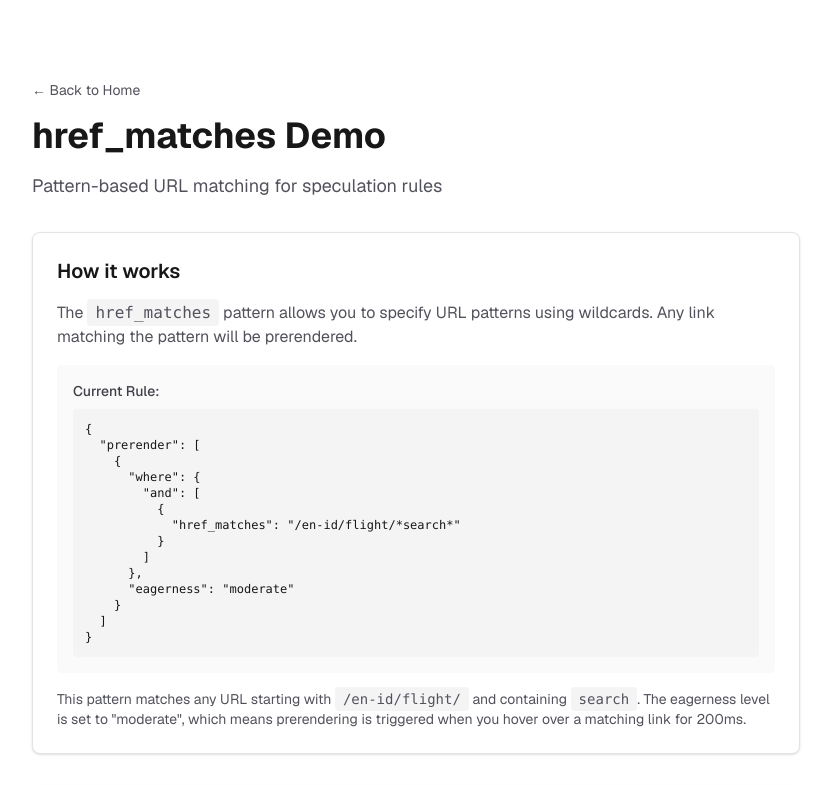
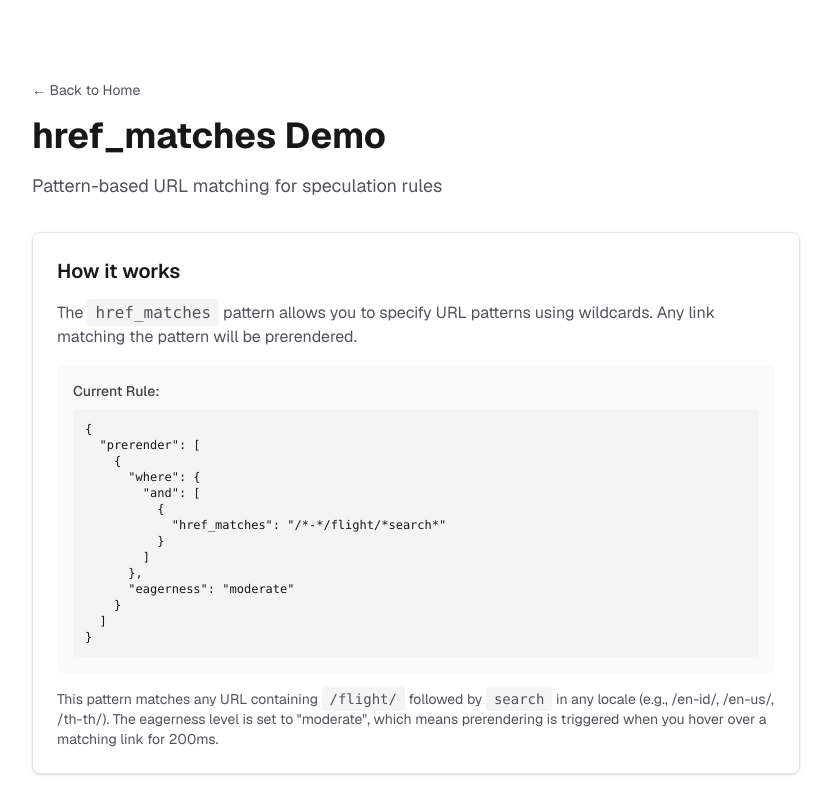
Before and after one commit to teszerrakt/speculation-rule, a Next.js app: page /demo/href-matches in a window 1280 px wide. Shown: the top 785 px of the page, without its empty margins (224-1055 px from the left). Built offline with nearby package versions, Linux system fonts and the light colour scheme.

Commit message:
Update href_matches pattern to support any locale in flight search

```diff
--- a/app/demo/href-matches/page.tsx
+++ b/app/demo/href-matches/page.tsx
@@ -11,7 +11,7 @@ const SPECULATION_RULE_CONFIG = {
   prerender: [
     {
       where: {
-        and: [{ href_matches: "/en-id/flight/*search*" }],
+        and: [{ href_matches: "/*-*/flight/*search*" }],
       },
       eagerness: "moderate",
     },
@@ -67,17 +67,17 @@ export default function HrefMatchesDemo() {
             </div>
 
             <p className="mt-4 text-sm text-zinc-600 dark:text-zinc-400">
-              This pattern matches any URL starting with{" "}
+              This pattern matches any URL containing{" "}
               <code className="rounded bg-zinc-100 px-2 py-1 dark:bg-zinc-800">
-                /en-id/flight/
+                /flight/
               </code>{" "}
-              and containing{" "}
+              followed by{" "}
               <code className="rounded bg-zinc-100 px-2 py-1 dark:bg-zinc-800">
                 search
-              </code>
-              . The eagerness level is set to "moderate", which means
-              prerendering is triggered when you hover over a matching link for
-              200ms.
+              </code>{" "}
+              in any locale (e.g., /en-id/, /en-us/, /th-th/). The eagerness
+              level is set to "moderate", which means prerendering is triggered
+              when you hover over a matching link for 200ms.
             </p>
           </div>
 
--- a/app/page.tsx
+++ b/app/page.tsx
@@ -17,7 +17,7 @@ export default function Home() {
           prerender: [
             {
               where: {
-                and: [{ href_matches: "/en-id/flight/*search*" }],
+                and: [{ href_matches: "/*-*/flight/*search*" }],
               },
               eagerness: "moderate",
             },
```
